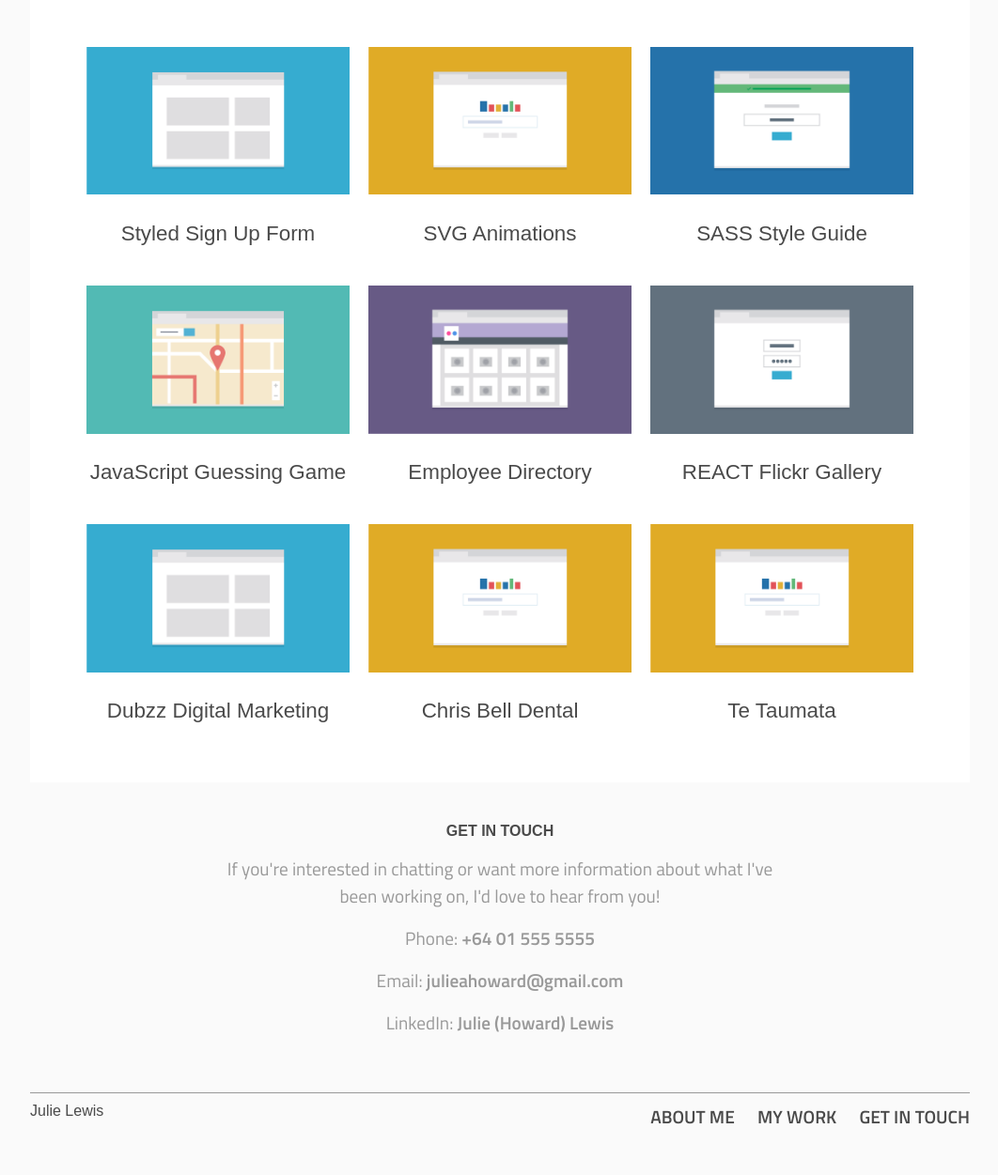
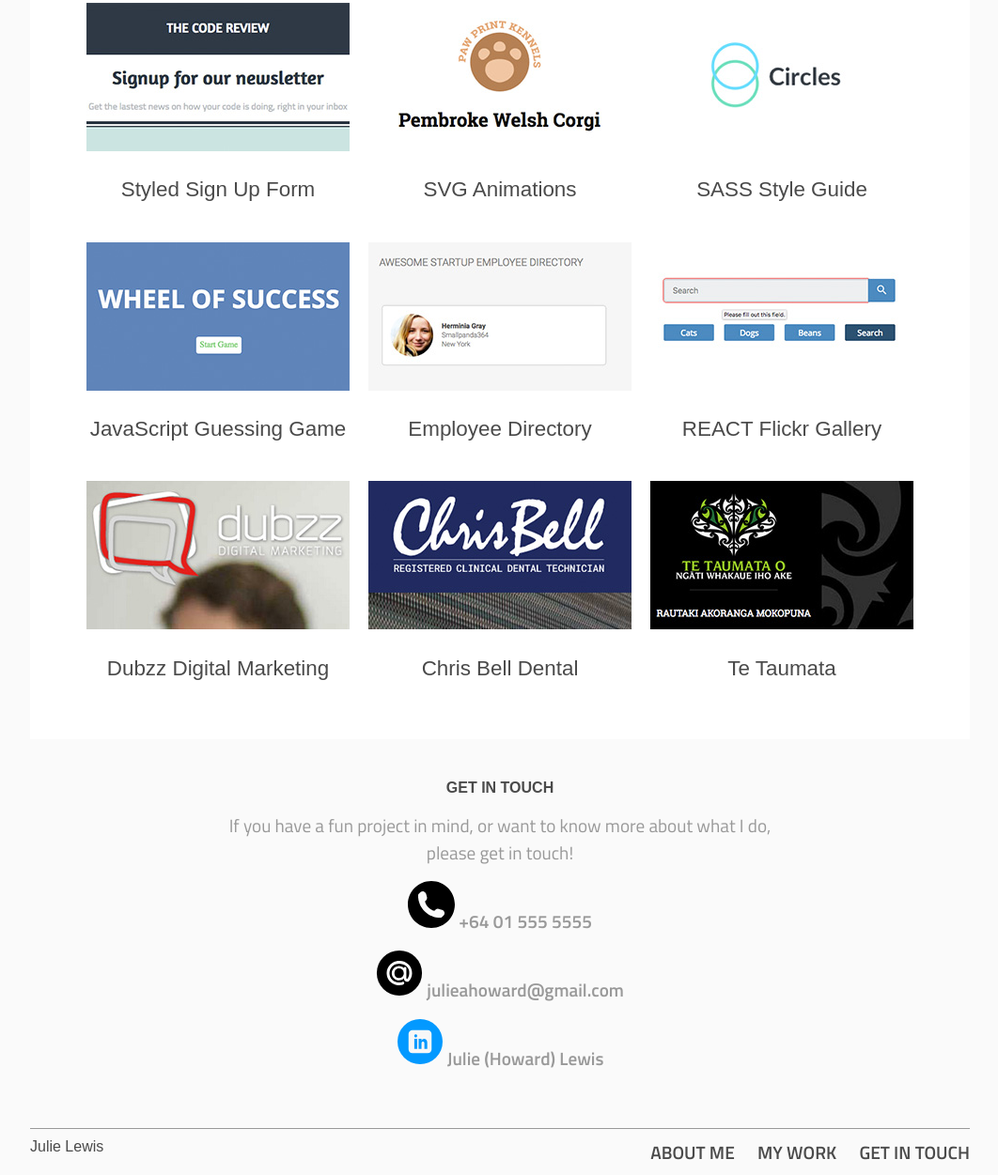
Before and after one commit to julie-lewis/techdegree-project-12, a plain HTML site: page index.html in a window 1280 px wide. Shown: the part 544-1795 px from the top of the page at 94% size, without its empty margins (108-1170 px from the left). Before the commit the page ends 1757 px from the top, so only its background shows below. Drawn offline with nearby package versions, Linux system fonts and the light colour scheme; a web font is replaced by a local one.

Commit message:
images and styling

```diff
--- a/css/styles.css
+++ b/css/styles.css
@@ -288,7 +288,13 @@ footer a {
   font-weight: bold;
 }
 
-.phone a:hover, .email a:hover {
+svg {
+  display:inline-block;
+  max-width: 50px;
+  max-height: 50px;
+}
+
+footer a:hover {
   color: #4a4a4a;
 }
 
--- a/index.html
+++ b/index.html
@@ -48,10 +48,27 @@
     </main>
     <footer>
       <h2 id="contact">Get in Touch</h2>
-      <p>If you're interested in chatting or want more information about what I've been working on, I'd love to hear from you!</p>
-      <p class="phone">Phone: <a href="tel:+64111111111"> +64 01 555 5555</a></p>
-      <p class="email">Email: <a href="mailto:julieahoward@gmail.com?subject=Howdy!"> julieahoward@gmail.com</a></p>
-      <p class="linkedin">LinkedIn: <a target="_blank" href="https://www.linkedin.com/in/julieahoward/"> Julie (Howard) Lewis</a></p>
+      <p>If you have a fun project in mind, or want to know more about what I do, please get in touch!</p>
+      <p class="phone">
+        <svg version="1.1" id="Layer_1" xmlns="http://www.w3.org/2000/svg" xmlns:xlink="http://www.w3.org/1999/xlink" x="0px" y="0px"
+        width="512px" height="512px" viewBox="0 0 512 512" enable-background="new 0 0 512 512" xml:space="preserve">
+        <path d="M256,0C114.625,0,0,114.625,0,256s114.625,256,256,256s256-114.625,256-256S397.375,0,256,0z M391.188,373.531l-20.5,20.5
+        c-3.656,3.656-14.375,5.938-14.719,5.938c-64.844,0.563-127.281-24.906-173.156-70.781c-46-46.031-71.5-108.688-70.813-173.75
+        c0-0.031,2.344-10.438,6-14.063l20.5-20.5c7.5-7.531,21.906-10.938,32-7.563l4.313,1.438c10.063,3.375,20.625,14.5,23.406,24.75
+        l10.313,37.844c2.781,10.281-0.969,24.906-8.469,32.406l-13.688,13.688c13.438,49.75,52.469,88.781,102.219,102.25L302.281,312
+        c7.531-7.531,22.156-11.281,32.406-8.5l37.844,10.344c10.25,2.813,21.375,13.313,24.75,23.375l1.438,4.375
+        C402.063,351.656,398.688,366.063,391.188,373.531z"/>
+      </svg>
+      <a href="tel:+64111111111"> +64 01 555 5555</a></p>
+      <p class="email">
+        <svg enable-background="new 0 0 512 512" height="512px" id="Layer_1" version="1.1" viewBox="0 0 512 512" width="512px" xml:space="preserve" xmlns="http://www.w3.org/2000/svg" xmlns:xlink="http://www.w3.org/1999/xlink"><g><circle cx="255.999" cy="256" r="246.455"/></g><g id="Logo"><g id="yellow"><path clip-rule="evenodd" d="M251.208,178.51c21.112,0,40.958,9.326,55.53,23.936v0.055    c0-7.012,4.721-12.297,11.277-12.297l1.658-0.016c10.25,0,12.352,9.703,12.352,12.777l0.055,109.057    c-0.727,7.137,7.363,10.816,11.852,6.246c17.514-17.994,38.461-92.518-10.885-135.693c-45.99-40.254-107.702-33.619-140.52-11    c-34.887,24.062-57.211,77.309-35.525,127.324c23.637,54.566,91.281,70.828,131.485,54.607    c20.361-8.217,29.766,19.303,8.619,28.295c-31.947,13.617-120.864,12.246-162.401-59.711    c-28.064-48.586-26.57-134.076,47.859-178.371c56.941-33.875,132.008-24.494,177.276,22.781    c47.316,49.422,44.561,141.965-1.594,177.961c-20.912,16.34-51.971,0.426-51.773-23.395l-0.215-7.789    c-14.561,14.453-33.938,22.883-55.049,22.883c-41.709,0-78.41-36.707-78.41-78.398C172.797,215.633,209.499,178.51,251.208,178.51    L251.208,178.51L251.208,178.51L251.208,178.51z M303.702,254.738c-1.572-30.539-24.24-48.906-51.618-48.906h-1.031    c-31.592,0-49.113,24.844-49.113,53.062c0,31.6,21.199,51.562,48.992,51.562c30.989,0,51.368-22.703,52.84-49.553L303.702,254.738    z" fill="#FFFFFF" fill-rule="evenodd"/></g></g></svg>
+        <a href="mailto:julieahoward@gmail.com?subject=Howdy!"> julieahoward@gmail.com</a></p>
+
+      <p class="linkedin">
+      <svg id="linkedin" class="custom-icon" version="1.1" xmlns="http://www.w3.org/2000/svg" xmlns:xlink="http://www.w3.org/1999/xlink" viewBox="0 0 100 100"><circle class="outer-shape" cx="50" cy="50" r="48" style="opacity: 1; fill: rgb(3, 153, 255);"></circle>
+        <path class="inner-shape" style="opacity:1;fill:#f7f7f7;" transform="translate(25,25) scale(0.5)" d="M82.539,1H17.461C8.408,1,1,8.408,1,17.461v65.078C1,91.592,8.408,99,17.461,99h65.078C91.592,99,99,91.592,99,82.539 V17.461C99,8.408,91.592,1,82.539,1z M37.75,80.625H25.5V37.75h12.25V80.625z M31.625,31.625c-3.383,0-6.125-2.742-6.125-6.125 s2.742-6.125,6.125-6.125s6.125,2.742,6.125,6.125S35.008,31.625,31.625,31.625z M80.625,80.625h-12.25v-24.5 c0-3.383-2.742-6.125-6.125-6.125s-6.125,2.742-6.125,6.125v24.5h-12.25V37.75h12.25v7.606c2.526-3.47,6.389-7.606,10.719-7.606 c7.612,0,13.782,6.856,13.782,15.312L80.625,80.625L80.625,80.625z"></path>
+      </svg>
+      <a target="_blank" href="https://www.linkedin.com/in/julieahoward/"> Julie (Howard) Lewis</a></p>
       <nav class="foot-nav clearfix">
           <h2 class="name">Julie Lewis</h2>
           <ul class="nav">
--- a/js/app.js
+++ b/js/app.js
@@ -7,7 +7,7 @@ $(document).ready(()=>{
 const project = [
   {
   	index: 0,
-    thumb : 'images/portfolio-1.png',
+    thumb : 'images/thumb1.jpg',
     image : 'images/portfolio-1.png',
     title : 'Styled Sign Up Form',
     description : 'Styled Sign Up Form',
@@ -17,7 +17,7 @@ const project = [
   },
   {
   	index: 1,
-    thumb : 'images/portfolio-2.png',
+    thumb : 'images/thumb2.jpg',
     image : 'images/portfolio-2.png',
     title : 'SVG Animations',
     description : 'SVG Animations',
@@ -27,7 +27,7 @@ const project = [
   },
   {
   	index: 2,
-    thumb : 'images/portfolio-3.png',
+    thumb : 'images/thumb3.jpg',
     image : 'images/portfolio-3.png',
     title : 'SASS Style Guide',
     description : 'SASS Style Guide',
@@ -37,7 +37,7 @@ const project = [
   },
   {
   	index: 3,
-    thumb : 'images/portfolio-4.png',
+    thumb : 'images/thumb4.jpg',
     image : 'images/portfolio-4.png',
     title : 'JavaScript Guessing Game',
     description : 'Wheel of Success',
@@ -47,7 +47,7 @@ const project = [
   },
   {
   	index: 4,
-    thumb : 'images/portfolio-5.png',
+    thumb : 'images/thumb5.jpg',
     image : 'images/portfolio-5.png',
     title : 'Employee Directory',
     description : 'Accessed RandomUserGenerator API to create Employee Directory',
@@ -57,7 +57,7 @@ const project = [
   },
   {
   	index: 5,
-    thumb : 'images/portfolio-6.png',
+    thumb : 'images/thumb6.jpg',
     image : 'images/portfolio-6.png',
     title : 'REACT Flickr Gallery',
     description : 'Used Flickr API to develop a searchable Gallery using the REACT.js library',
@@ -67,31 +67,31 @@ const project = [
   },
   {
   	index: 6,
-    thumb : 'images/portfolio-1.png',
+    thumb : 'images/thumb7.jpg',
     image : 'images/portfolio-1.png',
     title : 'Dubzz Digital Marketing',
     description : 'Worked with a team to design, develop and implement a re-designed company website',
-    link: 'https://julie-lewis.github.io/techdegree-project-1/',
+    link: 'https://dubzz.co.nz/',
     category: 'application',
     tags: ['css', 'html5', 'JavaScript', 'Copywriting', 'UX', 'SEO', 'WordPress']
   },
   {
   	index: 7,
-    thumb : 'images/portfolio-2.png',
+    thumb : 'images/thumb8.jpg',
     image : 'images/portfolio-2.png',
     title : 'Chris Bell Dental',
     description : 'Custom WordPress theme development, copywriting and SEO implementation',
-    link: 'https://julie-lewis.github.io/techdegree-project-1/',
+    link: 'https://belldental.co.nz/',
     category: 'application',
-    tags: ['css', 'html5', 'JavaScript', 'Copywriting', 'UX', 'SEO', 'WordPress']
+    tags: ['css', 'html5', 'JavaScript', 'Copywriting', 'UX', 'SEO', 'WordPress', 'Logo Development']
   },
   {
   	index: 8,
-    thumb : 'images/portfolio-2.png',
+    thumb : 'images/thumb9.jpg',
     image : 'images/portfolio-2.png',
     title : 'Te Taumata',
     description : 'Custom WordPress theme development',
-    link: 'https://julie-lewis.github.io/techdegree-project-1/',
+    link: 'http://wordpress-158078-456862.cloudwaysapps.com/',
     category: 'application',
     tags: ['css', 'html5', 'JavaScript', 'UX', 'WordPress']
   }
@@ -126,15 +126,15 @@ const project = [
   // ********************************************
   function setOverlay(project) {
 
- 		console.log(project)
+ 		console.log(project.index);
 
 	    let overlay = $('#overlay-content');
 
-	    let overlayDiv = '<div id="overlay"><span id="close" class="close">&times;</span>';
-	    overlayDiv += '<a href=" ' + project.link + ' " target="_blank"><img class="avatar"  data-index="' + project.index + '" src="' + project.image + ' " alt=" ' + project.title + ' "></a>';
+	    let overlayDiv = '<div id="overlay" ><span id="close" class="close">&times;</span>';
+	    overlayDiv += '<a href=" ' + project.link + ' " target="_blank" data-index="' + project.index + '"><img class="avatar" src="' + project.image + ' " alt=" ' + project.title + ' "></a>';
 	    overlayDiv += '<h3 class="overlay-title">' + project.title + '</h3>';
 	    overlayDiv += '<p class="overlay-description">'+ project.description + '</p>';
-	    overlayDiv += '<p class="project-tags">Skills Used: ' +  project.tags.join(', ')  + '<p>';
+	    //overlayDiv += '<p class="project-tags">Skills Used: ' +  project.tags.join(', ')  + '<p>';
 	    overlayDiv += '<hr class="hr">';
 	    overlayDiv += '<a href=" ' + project.link + ' " target="_blank" class="overlay-link">View Project</p>';
 	    overlayDiv += '</div>';
```
Also changed, not shown: images/email.svg (added), images/phone.svg (added), images/responsive-layout-profile.png, images/thumb1.jpg (added), images/thumb2.jpg (added), images/thumb3.jpg (added), images/thumb4.jpg (added), images/thumb5.jpg (added), images/thumb6.jpg (added), images/thumb7.jpg (added), images/thumb8.jpg (added), images/thumb9.jpg (added).
